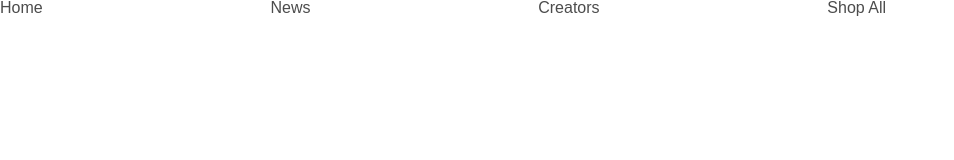
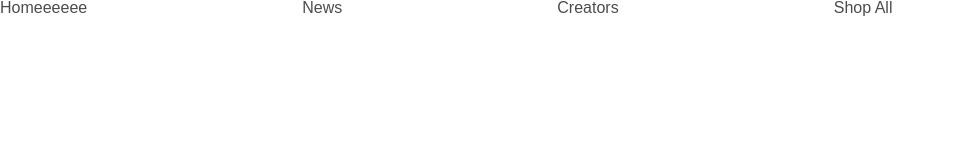
Before and after one commit to asami-112/dezasuta, a plain HTML site: page 0316/index.html in a window 1280 px wide. Shown: the whole page, without its empty margins (0-954 px from the left). Drawn offline with Linux system fonts and the light colour scheme.

Commit message:
2回目のGit

```diff
--- a/0316/style.html
+++ b/0316/index.html
@@ -10,7 +10,7 @@
 <body>
     <nav>
         <ul>
-            <li><a href="">Home</li>
+            <li><a href="">Homeeeeee</li>
             <li><a href="">News</li>
             <li><a href="">Creators</li>
             <li><a href="">Shop All</li>
```
Also changed, not shown: 2 other files.
